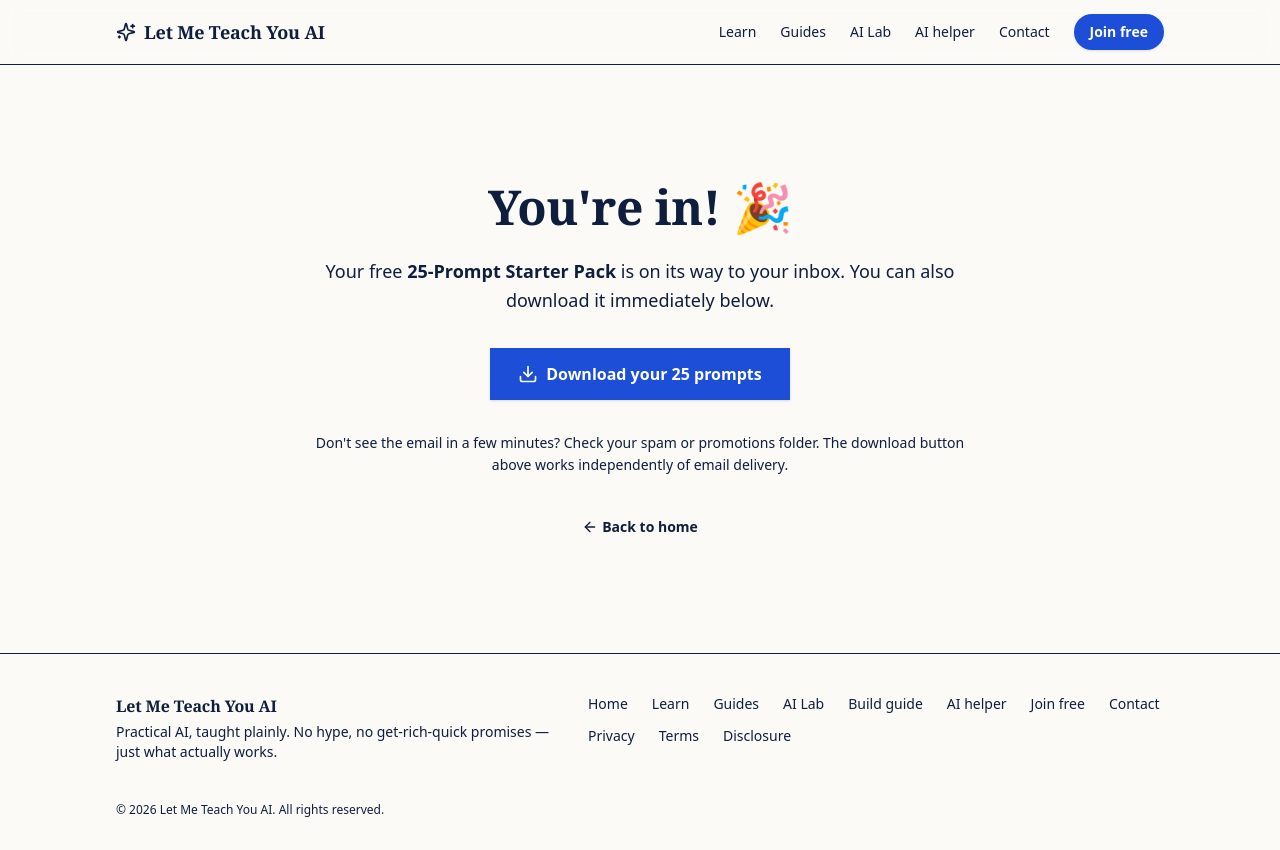
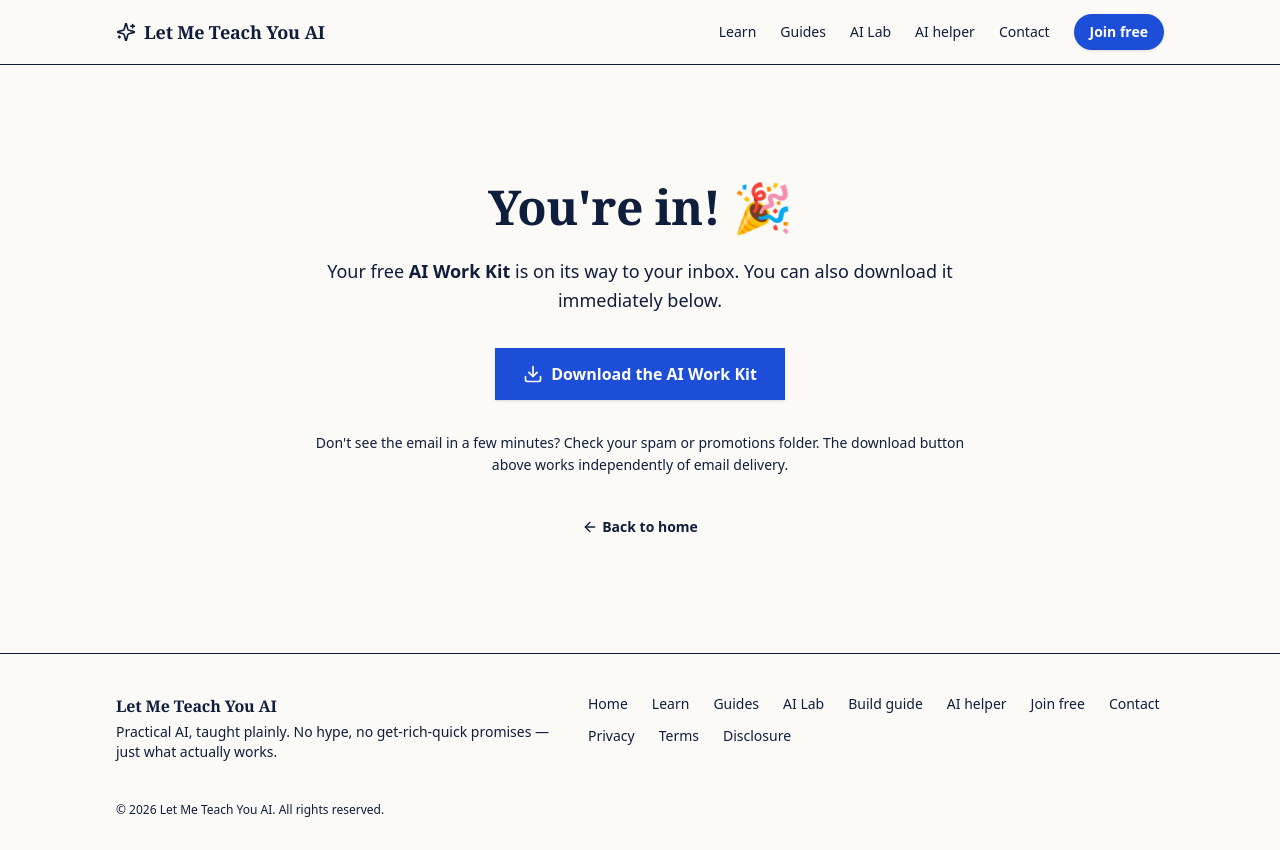
Before and after one commit to DopestT/Let-Me-Teach-You-AI, a Next.js app: page /thank-you in a window 1280 px wide. Built offline with nearby package versions, Linux system fonts and the light colour scheme.

Commit message:
Update thank-you page for AI Work Kit

```diff
--- a/app/thank-you/page.tsx
+++ b/app/thank-you/page.tsx
@@ -5,7 +5,7 @@ import { ArrowLeft, Download } from "lucide-react";
 export const metadata: Metadata = {
   title: "Thank You",
   description:
-    "You're on the list. Download your free 25-prompt starter pack and get ready for beginner-friendly AI lessons.",
+    "You're on the list. Download your free AI Work Kit and start putting AI to work.",
   robots: {
     index: false,
     follow: false,
@@ -22,7 +22,7 @@ export default function ThankYouPage() {
           You&apos;re in! 🎉
         </h1>
         <p className="mt-5 text-lg leading-relaxed text-[--color-navy-600]">
-          Your free <strong className="text-[--color-navy]">25-Prompt Starter Pack</strong>{" "}
+          Your free <strong className="text-[--color-navy]">AI Work Kit</strong>{" "}
           is on its way to your inbox. You can also download it immediately below.
         </p>
 
@@ -32,7 +32,7 @@ export default function ThankYouPage() {
             className="primary-cta inline-flex items-center justify-center gap-2 rounded-[--radius] px-7 py-3.5 font-semibold shadow-sm transition-colors"
           >
             <Download className="h-5 w-5" aria-hidden />
-            Download your 25 prompts
+            Download the AI Work Kit
           </a>
         </div>
 
```
